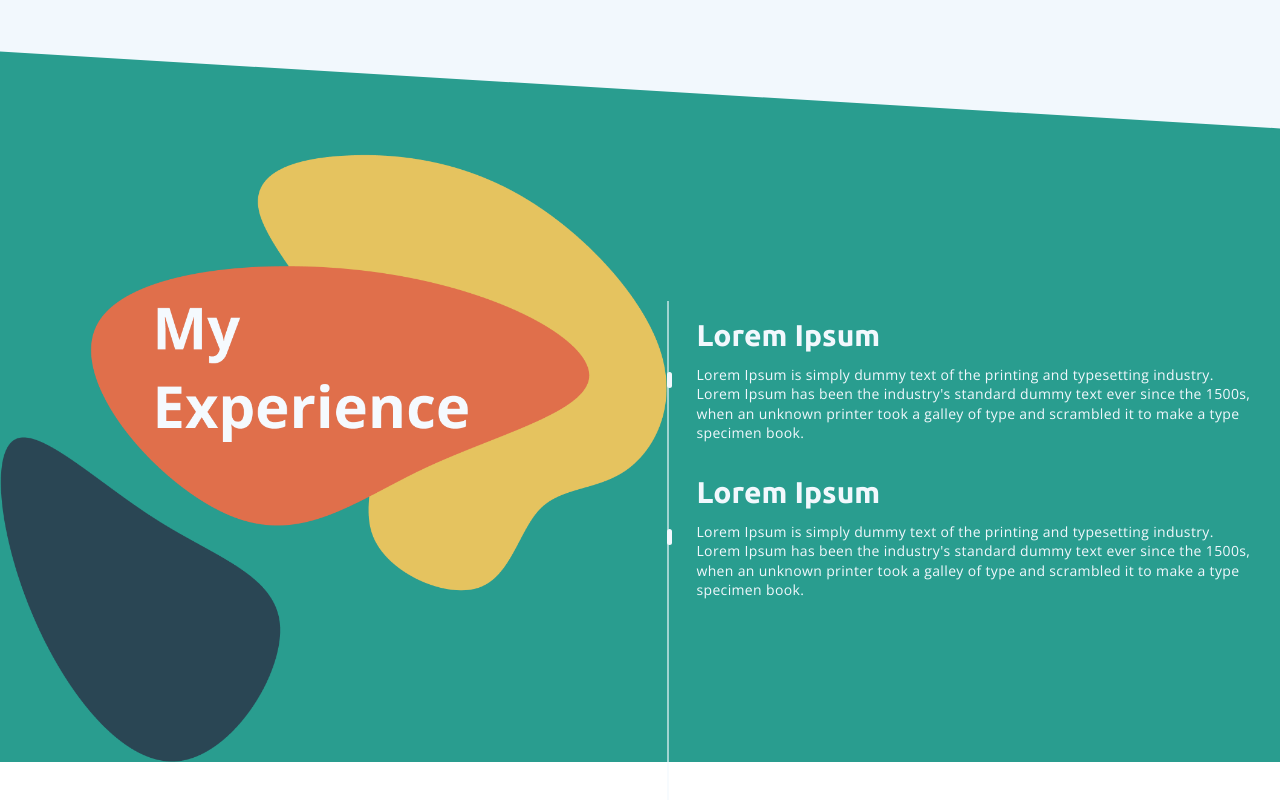
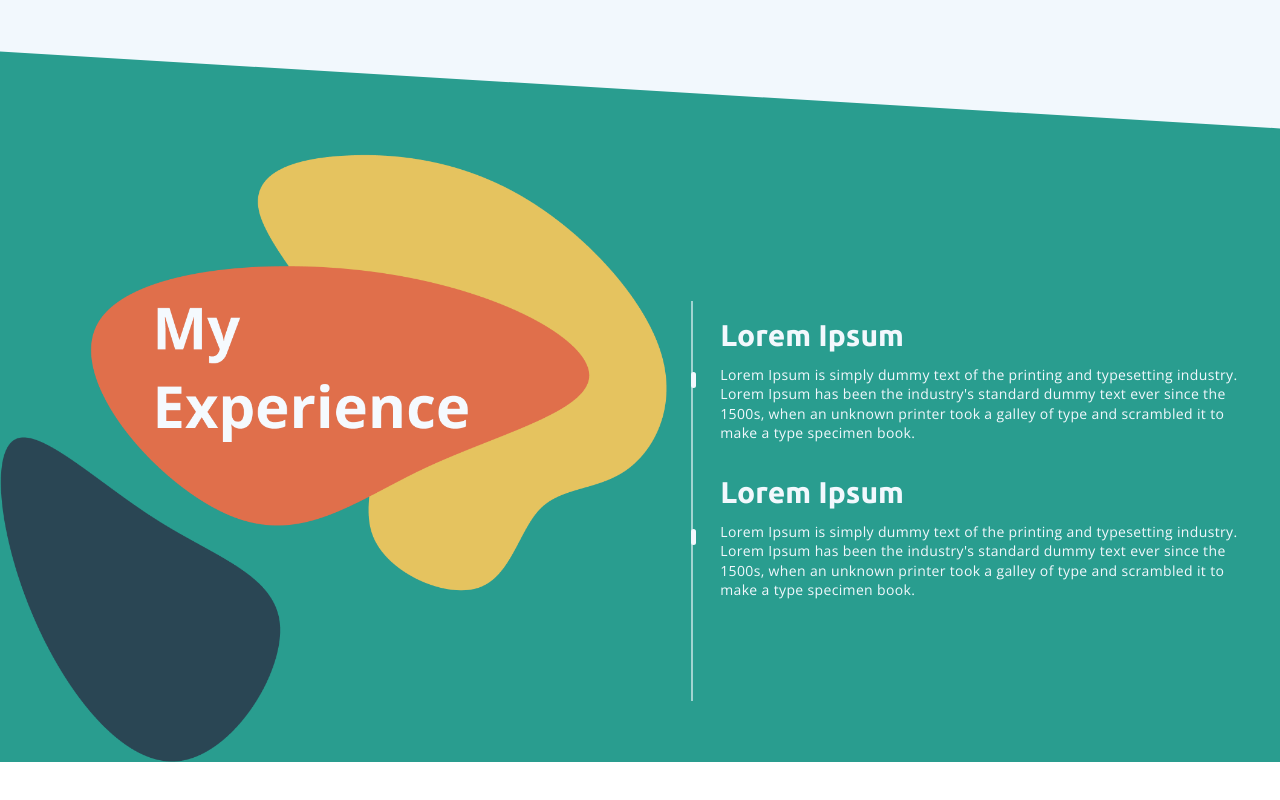
Before and after one commit to emma-campbell/emmacampbell.dev, a React (Create React App) app: page / in a window 1280 px wide. Shown: the part 1294-2094 px from the top of the page. After the commit the page ends 2056 px from the top, so only its background shows below. Built offline with nearby package versions, Linux system fonts and the light colour scheme.

Commit message:
experience looks okay

```diff
--- a/src/components/Experience/Timeline/index.js
+++ b/src/components/Experience/Timeline/index.js
@@ -4,7 +4,7 @@ import styled from "styled-components";
 const Timeline = () => {
   return (
     <div class="flex-col">
-      <div class="border-2-2 absolute border-opacity-60 border-white h-full border"></div>
+      <div class="border-2-2 absolute border-opacity-60 border-white h-1/2 border"></div>
       <div class="flex items-center w-full">
         <div class="z-20 flex items-center bg-white w-4 h-4 rounded-full"></div>
         <div class="px-6 py-4">
--- a/src/components/Experience/index.js
+++ b/src/components/Experience/index.js
@@ -6,11 +6,11 @@ import HeaderImg from "../../assets/my-experience.png";
 import Timeline from "./Timeline";
 
 const StyledExperience = styled.section.attrs({
-  className: "bg-green-light max-w-7xl w-full flex items-center justify-center",
+  className: "bg-green-light flex justify-center items-center",
 })``;
 
 const Content = styled.div.attrs({
-  className: " ",
+  className: "max-w-7xl flex justify-center items-center space-x-6",
 })``;
 
 const HeaderImage = styled.img.attrs({
@@ -20,8 +20,10 @@ const HeaderImage = styled.img.attrs({
 const Experience = () => {
   return (
     <StyledExperience>
-      <HeaderImage src={HeaderImg} alt="My Experiences" />
-      <Timeline />
+      <Content>
+        <HeaderImage src={HeaderImg} alt="My Experiences" />
+        <Timeline />
+      </Content>
     </StyledExperience>
   );
 };
```
